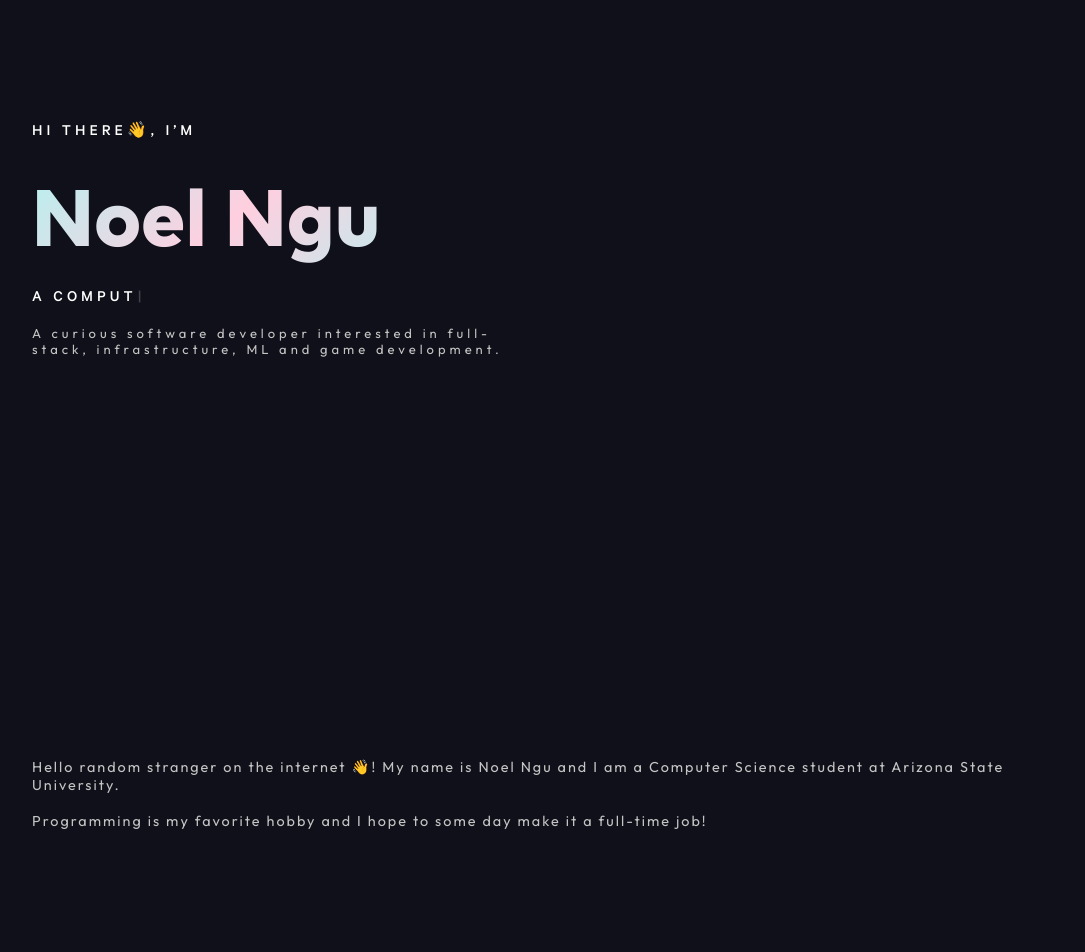
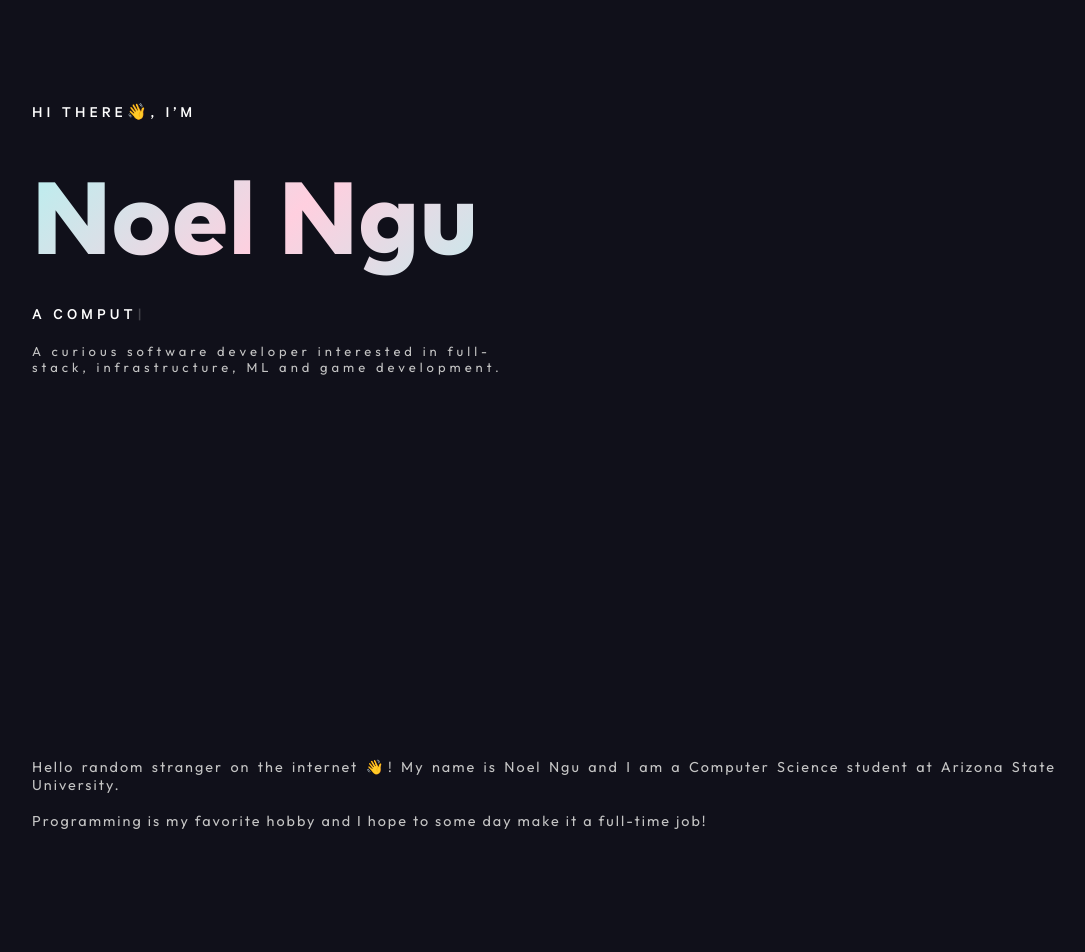
Before and after one commit to hwelsters/portfolio, a React (Create React App) app: page / in a window 1280 px wide. Shown: the part 140-1092 px from the top of the page, without its empty margins (96-1181 px from the left). Built offline with nearby package versions, Linux system fonts and the light colour scheme.

Commit message:
Bigger header

```diff
--- a/src/index.css
+++ b/src/index.css
@@ -32,6 +32,8 @@ body {
 
 .description {
   display: flex;
+  flex-direction: column;
+  text-align: justify;
   align-items: center;
   margin-top: 1rem;
   color: var(--grey);
@@ -68,7 +70,7 @@ body {
     background-position: 0% 50%;
   }
   50% {
-    background-position: 100% 50%;
+    background-position: 100% 0%;
   }
   100% {
     background-position: 0% 50%;
@@ -97,16 +99,16 @@ a {
 
 @keyframes wavy {
   0% {
-    transform: translateY(0.2rem);
+    transform: translateY(0.1vw);
     background-position: 0% 50%;
   }
   50% {
-    transform: translateY(-0.2rem);
-    background-position: 100% 50%;
+    transform: translateY(-0.1vw);
+    background-position: 100% 0%;
   }
   100% {
-    transform: translateY(0.2rem);
-    background-position: 0% 50%;
+    transform: translateY(0.1vw);
+    background-position: 0% -50%;
   }
 }
 
--- a/src/pages/Home/components/Header/Header.module.css
+++ b/src/pages/Home/components/Header/Header.module.css
@@ -15,7 +15,7 @@
 }
 
 .name {
-  font-size: 5rem;
+  font-size: clamp(5rem, 8vw, 15rem);
   font-family: Mark;
   font-weight: normal;
 }
```
